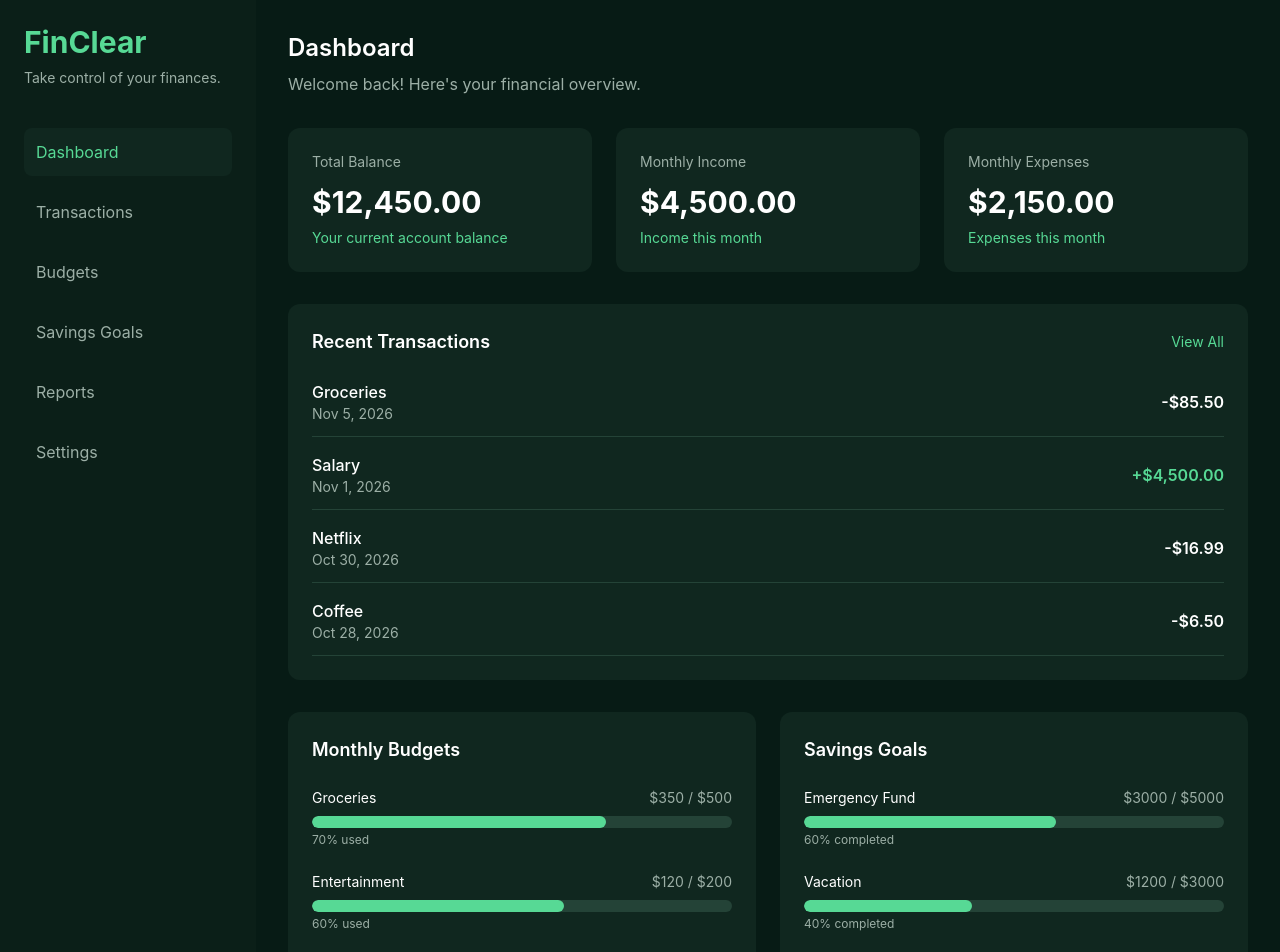
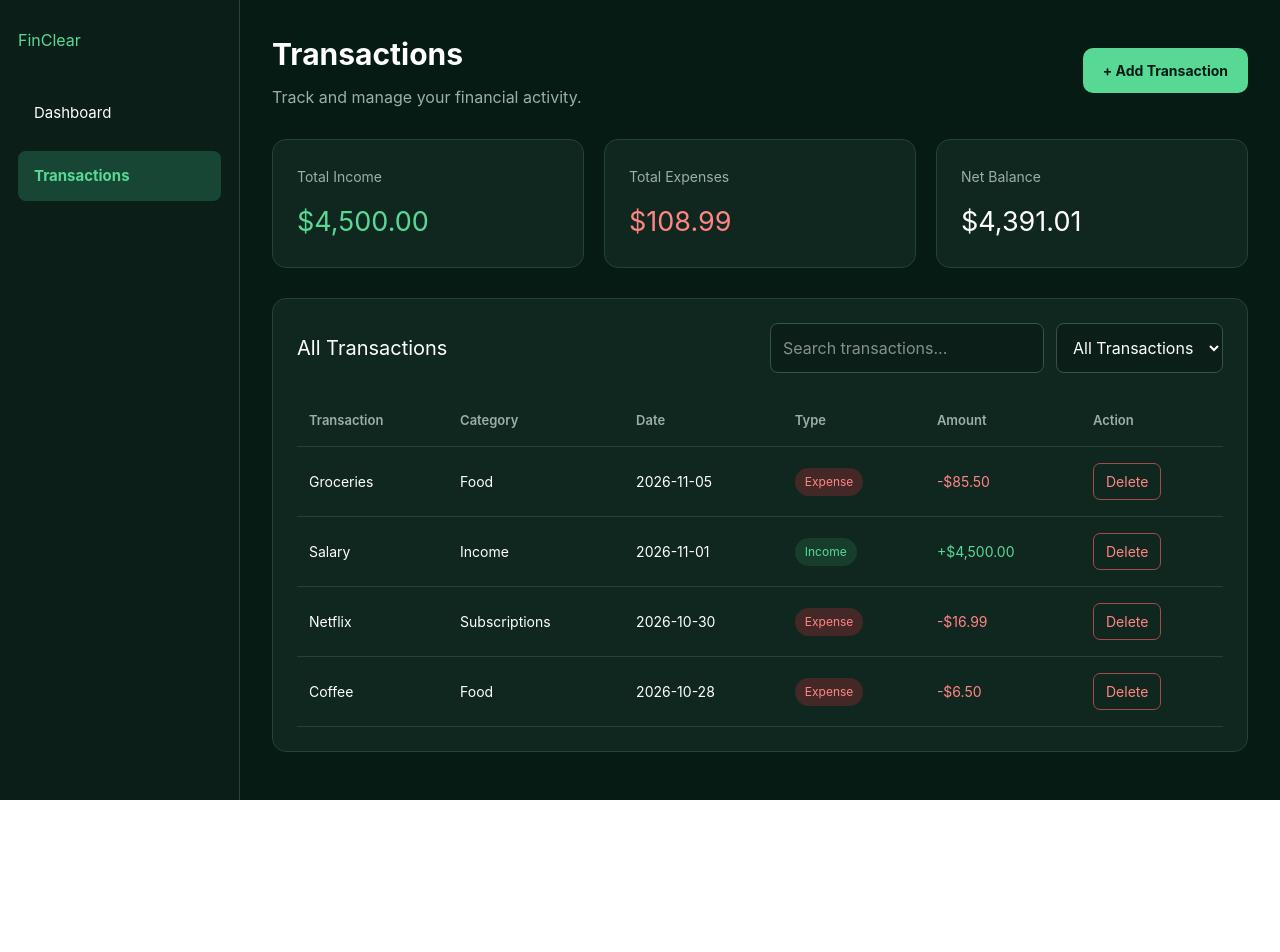
Before and after one commit to RyanHash24/seng513-temp, a React (Vite) app in the folder frontend/: page / in a window 1280 px wide. Shown: the top 952 px of the page. After the commit the page ends 800 px from the top, so only its background shows below. Built offline with nearby package versions, Linux system fonts and the light colour scheme.

Commit message:
feat(frontend): add FinClear sidebar navigation

```diff
--- a/frontend/src/App.tsx
+++ b/frontend/src/App.tsx
@@ -1,298 +1,79 @@
 
-const menuItems = [
-  "Dashboard",
-  "Transactions",
-  "Budgets",
-  "Savings Goals",
-  "Reports",
-  "Settings",
-];
+import { useState } from "react";
+import Transactions from "./Transactions";
 
-const summaryCards = [
-  {
-    title: "Total Balance",
-    amount: "$12,450.00",
-    description: "Your current account balance",
-  },
-  {
-    title: "Monthly Income",
-    amount: "$4,500.00",
-    description: "Income this month",
-  },
-  {
-    title: "Monthly Expenses",
-    amount: "$2,150.00",
-    description: "Expenses this month",
-  },
-];
-
-const transactions = [
-  {
-    name: "Groceries",
-    date: "Nov 5, 2026",
-    amount: "-$85.50",
-  },
-  {
-    name: "Salary",
-    date: "Nov 1, 2026",
-    amount: "+$4,500.00",
-  },
-  {
-    name: "Netflix",
-    date: "Oct 30, 2026",
-    amount: "-$16.99",
-  },
-  {
-    name: "Coffee",
-    date: "Oct 28, 2026",
-    amount: "-$6.50",
-  },
-];
-
-const budgets = [
-  {
-    name: "Groceries",
-    spent: 350,
-    limit: 500,
-  },
-  {
-    name: "Entertainment",
-    spent: 120,
-    limit: 200,
-  },
-  {
-    name: "Transportation",
-    spent: 180,
-    limit: 300,
-  },
-];
-
-const savingsGoals = [
-  {
-    name: "Emergency Fund",
-    saved: 3000,
-    target: 5000,
-  },
-  {
-    name: "Vacation",
-    saved: 1200,
-    target: 3000,
-  },
-  {
-    name: "New Laptop",
-    saved: 800,
-    target: 2000,
-  },
-];
+type Page = "dashboard" | "transactions";
 
 function App() {
+  const [page, setPage] = useState<Page>("transactions");
+
   return (
-    <div className="flex min-h-screen bg-[#071B15] text-white">
-      {/* Sidebar */}
-      <aside className="w-64 shrink-0 bg-[#0B1F18] p-6">
-        <h1 className="text-3xl font-bold text-[#57D995]">
+    <div style={{ display: "flex", minHeight: "100vh" }}>
+      <aside
+        style={{
+          width: "240px",
+          minWidth: "240px",
+          backgroundColor: "#0B1F18",
+          padding: "28px 18px",
+          borderRight: "1px solid #254438",
+          color: "white",
+        }}
+      >
+        <h1 style={{ color: "#57D995", marginBottom: "36px" }}>
           FinClear
         </h1>
 
-        <p className="mt-2 text-sm text-[#9CAFA6]">
-          Take control of your finances.
-        </p>
+        <nav style={{ display: "grid", gap: "12px" }}>
+          <button
+            onClick={() => setPage("dashboard")}
+            style={navStyle(page === "dashboard")}
+          >
+            Dashboard
+          </button>
 
-        <nav
-          className="mt-10 space-y-3"
-          aria-label="Main navigation"
-        >
-          {menuItems.map((item) => (
-            <div
-              key={item}
-              className={`rounded-lg p-3 ${
-                item === "Dashboard"
-                  ? "bg-[#10271F] text-[#57D995]"
-                  : "text-[#9CAFA6]"
-              }`}
-            >
-              {item}
-            </div>
-          ))}
+          <button
+            onClick={() => setPage("transactions")}
+            style={navStyle(page === "transactions")}
+          >
+            Transactions
+          </button>
         </nav>
       </aside>
 
-      {/* Main Dashboard */}
-      <main className="min-w-0 flex-1 p-8">
-        {/* Dashboard Header */}
-        <header>
-          <h2 className="text-2xl font-semibold">
-            Dashboard
-          </h2>
-
-          <p className="mt-2 text-[#9CAFA6]">
-            Welcome back! Here's your financial overview.
-          </p>
-        </header>
-
-        {/* Financial Summary Cards */}
-        <section className="mt-8 grid gap-6 md:grid-cols-3">
-          {summaryCards.map((card) => (
-            <div
-              key={card.title}
-              className="rounded-xl bg-[#10271F] p-6"
-            >
-              <h3 className="text-sm text-[#9CAFA6]">
-                {card.title}
-              </h3>
-
-              <p className="mt-3 text-3xl font-bold text-white">
-                {card.amount}
-              </p>
-
-              <p className="mt-2 text-sm text-[#57D995]">
-                {card.description}
-              </p>
-            </div>
-          ))}
-        </section>
-
-        {/* Recent Transactions */}
-        <section className="mt-8">
-          <div className="rounded-xl bg-[#10271F] p-6">
-            <div className="mb-6 flex items-center justify-between">
-              <h3 className="text-lg font-semibold">
-                Recent Transactions
-              </h3>
-
-              <span className="text-sm text-[#57D995]">
-                View All
-              </span>
-            </div>
-
-            <div className="space-y-4">
-              {transactions.map((transaction) => (
-                <div
-                  key={transaction.name}
-                  className="flex items-center justify-between border-b border-[#244337] pb-3"
-                >
-                  <div>
-                    <p className="font-medium">
-                      {transaction.name}
-                    </p>
-
-                    <p className="text-sm text-[#9CAFA6]">
-                      {transaction.date}
-                    </p>
-                  </div>
-
-                  <p
-                    className={`font-semibold ${
-                      transaction.amount.startsWith("+")
-                        ? "text-[#57D995]"
-                        : "text-white"
-                    }`}
-                  >
-                    {transaction.amount}
-                  </p>
-                </div>
-              ))}
-            </div>
+      <main
+        style={{
+          flex: 1,
+          minWidth: 0,
+          backgroundColor: "#071B15",
+          color: "white",
+        }}
+      >
+        {page === "dashboard" ? (
+          <div style={{ padding: "36px" }}>
+            <h1>Dashboard</h1>
+            <p>Welcome to FinClear.</p>
+            <p>Your financial overview will appear here.</p>
           </div>
-        </section>
-
-        {/* Budgets and Savings Goals */}
-        <section className="mt-8 grid gap-6 lg:grid-cols-2">
-          {/* Monthly Budgets */}
-          <div className="rounded-xl bg-[#10271F] p-6">
-            <h3 className="mb-6 text-lg font-semibold">
-              Monthly Budgets
-            </h3>
-
-            <div className="space-y-6">
-              {budgets.map((budget) => {
-                const percentage = Math.min(
-                  (budget.spent / budget.limit) * 100,
-                  100
-                );
-
-                return (
-                  <div key={budget.name}>
-                    <div className="mb-2 flex justify-between text-sm">
-                      <span>{budget.name}</span>
-
-                      <span className="text-[#9CAFA6]">
-                        ${budget.spent} / ${budget.limit}
-                      </span>
-                    </div>
-
-                    <div
-                      className="h-3 overflow-hidden rounded-full bg-[#244337]"
-                      role="progressbar"
-                      aria-label={`${budget.name} budget used`}
-                      aria-valuenow={percentage}
-                      aria-valuemin={0}
-                      aria-valuemax={100}
-                    >
-                      <div
-                        className="h-full rounded-full bg-[#57D995]"
-                        style={{ width: `${percentage}%` }}
-                      />
-                    </div>
-
-                    <p className="mt-1 text-xs text-[#9CAFA6]">
-                      {percentage.toFixed(0)}% used
-                    </p>
-                  </div>
-                );
-              })}
-            </div>
-          </div>
-
-          {/* Savings Goals */}
-          <div className="rounded-xl bg-[#10271F] p-6">
-            <h3 className="mb-6 text-lg font-semibold">
-              Savings Goals
-            </h3>
-
-            <div className="space-y-6">
-              {savingsGoals.map((goal) => {
-                const percentage = Math.min(
-                  (goal.saved / goal.target) * 100,
-                  100
-                );
-
-                return (
-                  <div key={goal.name}>
-                    <div className="mb-2 flex justify-between text-sm">
-                      <span>{goal.name}</span>
-
-                      <span className="text-[#9CAFA6]">
-                        ${goal.saved} / ${goal.target}
-                      </span>
-                    </div>
-
-                    <div
-                      className="h-3 overflow-hidden rounded-full bg-[#244337]"
-                      role="progressbar"
-                      aria-label={`${goal.name} savings progress`}
-                      aria-valuenow={percentage}
-                      aria-valuemin={0}
-                      aria-valuemax={100}
-                    >
-                      <div
-                        className="h-full rounded-full bg-[#57D995]"
-                        style={{ width: `${percentage}%` }}
-                      />
-                    </div>
-
-                    <p className="mt-1 text-xs text-[#9CAFA6]">
-                      {percentage.toFixed(0)}% completed
-                    </p>
-                  </div>
-                );
-              })}
-            </div>
-          </div>
-        </section>
+        ) : (
+          <Transactions />
+        )}
       </main>
     </div>
   );
 }
 
+function navStyle(active: boolean): React.CSSProperties {
+  return {
+    padding: "14px 16px",
+    textAlign: "left",
+    border: "none",
+    borderRadius: "8px",
+    backgroundColor: active ? "#174734" : "transparent",
+    color: active ? "#57D995" : "#FFFFFF",
+    cursor: "pointer",
+    fontSize: "15px",
+    fontWeight: active ? 700 : 400,
+  };
+}
+
 export default App;
```
